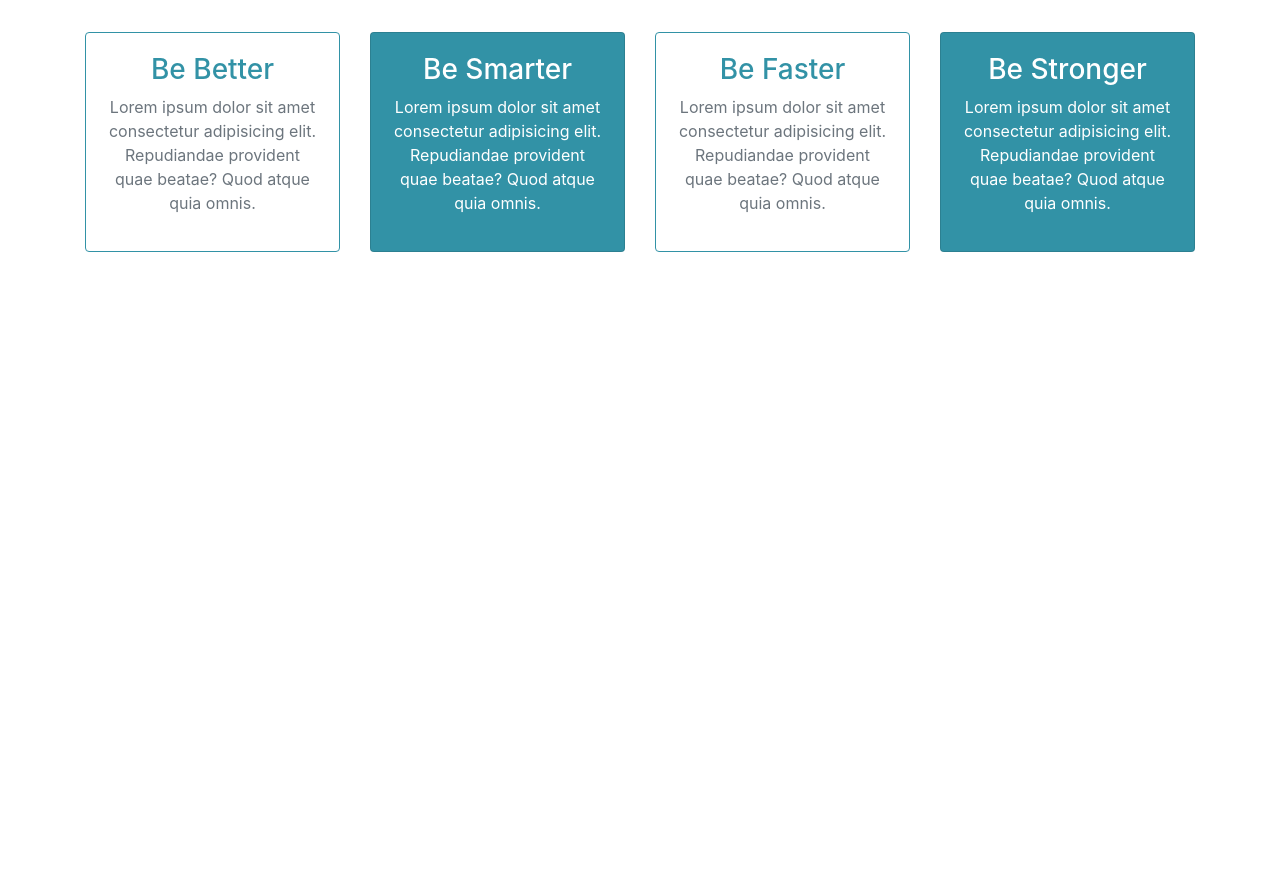
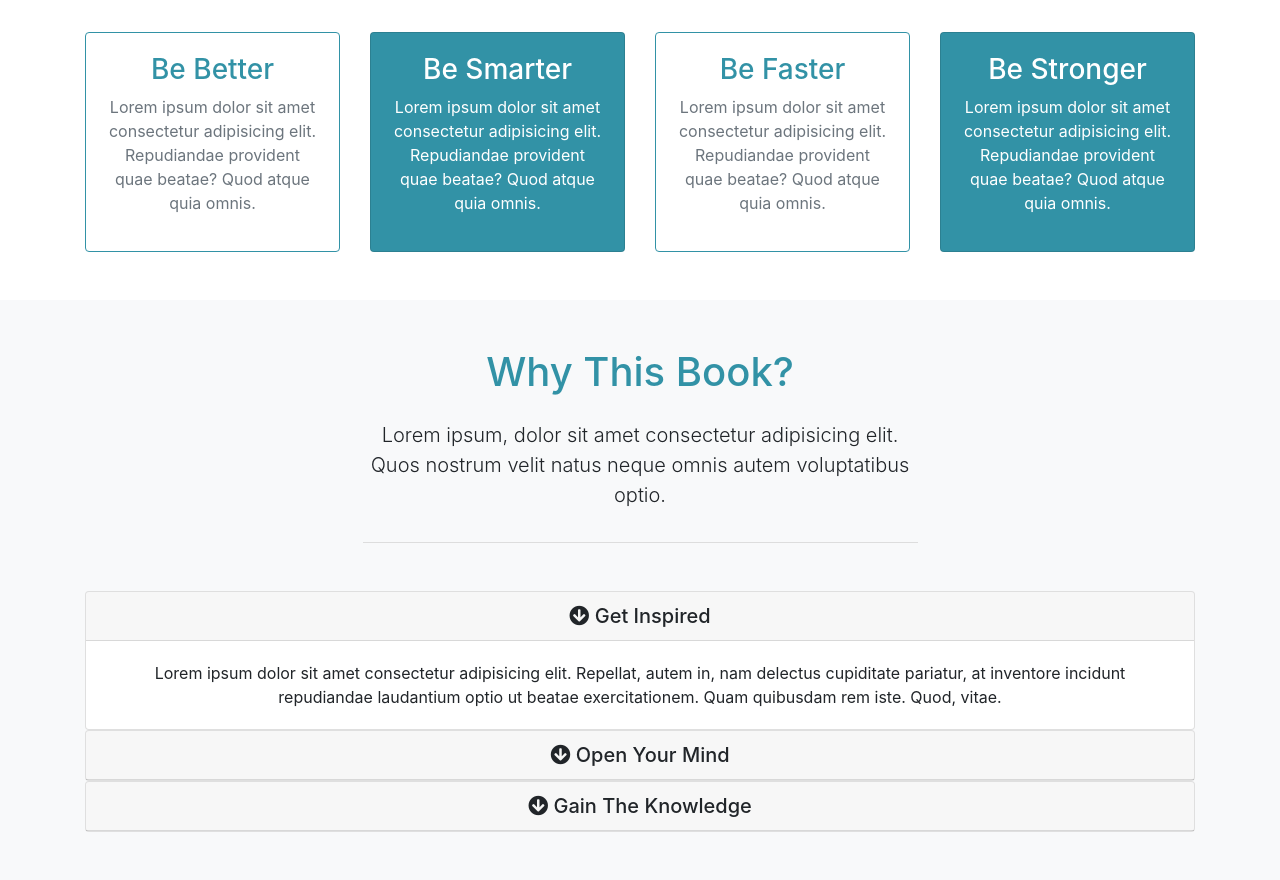
Before and after one commit to gitmatheo/Bootstrap2, a plain HTML site: page index.html in a window 1280 px wide. Shown: the part 865-1745 px from the top of the page. Before the commit the page ends 1165 px from the top, so only its background shows below. Drawn offline with nearby package versions, Linux system fonts and the light colour scheme.

Commit message:
Add about/why section

```diff
--- a/index.html
+++ b/index.html
@@ -154,6 +154,89 @@
         </div>
       </div>
     </section>
+    <!-- ABOUT / WHY SECTION -->
+    <section class="py-5 text-center bg-light">
+      <div class="container">
+        <div class="row">
+          <div class="col">
+            <div class="info-header mb-5">
+              <h1 class="text-primary pb-3">Why This Book?</h1>
+              <p class="lead pb-3">
+                Lorem ipsum, dolor sit amet consectetur adipisicing elit. Quos
+                nostrum velit natus neque omnis autem voluptatibus optio.
+              </p>
+            </div>
+            <!-- ACCORDION -->
+            <div id="accordion">
+              <div class="card">
+                <div class="card-header">
+                  <h5 class="mb-0">
+                    <div
+                      href="#collapse1"
+                      data-toggle="collapse"
+                      data-parent="#accordion"
+                    >
+                      <i class="fas fa-arrow-circle-down"></i> Get Inspired
+                    </div>
+                  </h5>
+                </div>
+                <div id="collapse1" class="collapse show">
+                  <div class="card-body">
+                    Lorem ipsum dolor sit amet consectetur adipisicing elit.
+                    Repellat, autem in, nam delectus cupiditate pariatur, at
+                    inventore incidunt repudiandae laudantium optio ut beatae
+                    exercitationem. Quam quibusdam rem iste. Quod, vitae.
+                  </div>
+                </div>
+              </div>
+              <div class="card">
+                <div class="card-header">
+                  <h5 class="mb-0">
+                    <div
+                      href="#collapse3"
+                      data-toggle="collapse"
+                      data-parent="#accordion"
+                    >
+                      <i class="fas fa-arrow-circle-down"></i> Open Your Mind
+                    </div>
+                  </h5>
+                </div>
+                <div id="collapse3" class="collapse">
+                  <div class="card-body">
+                    Lorem ipsum dolor sit amet consectetur adipisicing elit.
+                    Repellat, autem in, nam delectus cupiditate pariatur, at
+                    inventore incidunt repudiandae laudantium optio ut beatae
+                    exercitationem. Quam quibusdam rem iste. Quod, vitae.
+                  </div>
+                </div>
+              </div>
+              <div class="card">
+                <div class="card-header">
+                  <h5 class="mb-0">
+                    <div
+                      href="#collapse2"
+                      data-toggle="collapse"
+                      data-parent="#accordion"
+                    >
+                      <i class="fas fa-arrow-circle-down"></i> Gain The
+                      Knowledge
+                    </div>
+                  </h5>
+                </div>
+                <div id="collapse2" class="collapse">
+                  <div class="card-body">
+                    Lorem ipsum dolor sit amet consectetur adipisicing elit.
+                    Repellat, autem in, nam delectus cupiditate pariatur, at
+                    inventore incidunt repudiandae laudantium optio ut beatae
+                    exercitationem. Quam quibusdam rem iste. Quod, vitae.
+                  </div>
+                </div>
+              </div>
+            </div>
+          </div>
+        </div>
+      </div>
+    </section>
 
     <script
       src="http://code.jquery.com/jquery-3.3.1.min.js"
--- /dev/null
+++ b/sass/_about.scss
@@ -0,0 +1,5 @@
+.info-header {
+  width: 50%;
+  margin: auto;
+  border-bottom: 1px #ddd solid;
+}
--- a/sass/style.scss
+++ b/sass/style.scss
@@ -3,3 +3,4 @@
 @import "./navbar";
 @import "./showcase";
 @import "./newsletter";
+@import "./about";
```
Also changed, not shown: css/style.css.
